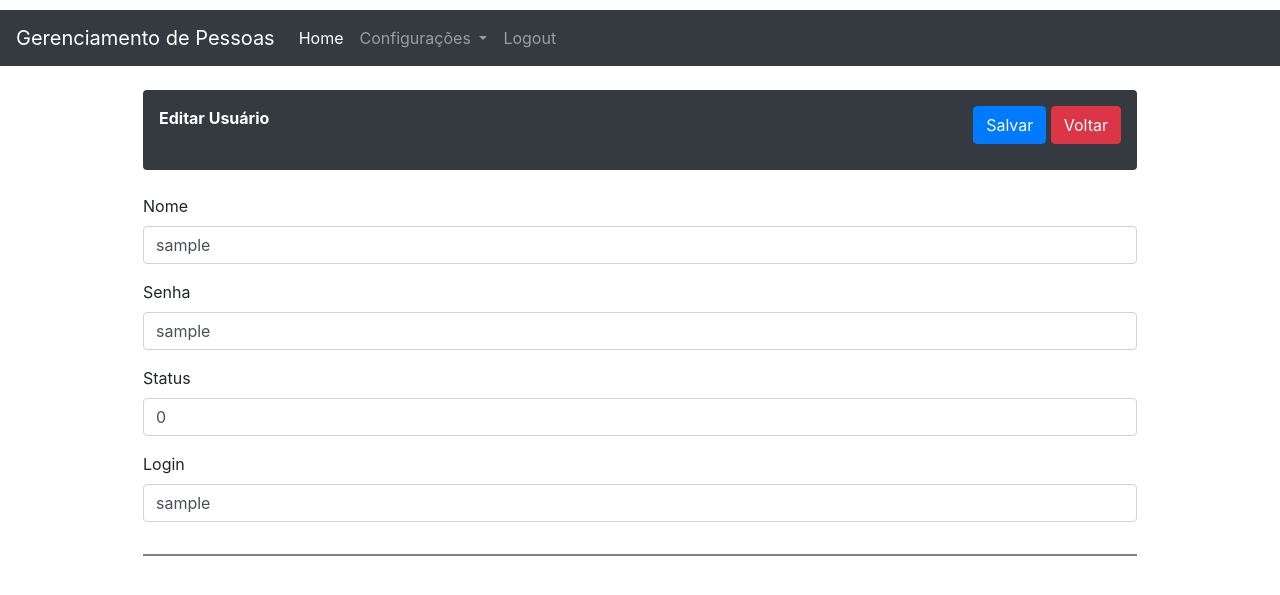
After one commit to Douglaxz/gerenciamentoEquipe, a Flask app: page /editarUsuario/1 in a window 1280 px wide. The commit adds this page. Shown: the top 595 px of the page. Run offline with Flask 2, Linux system fonts and the light colour scheme; the visitor is signed in with stand-in values (Sample User, id 1); data comes from the database, SQL or seed files in the repository; some libraries are stand-ins or nearby versions.

Commit message:
Correção de rotas

```diff
--- a/helpers.py
+++ b/helpers.py
@@ -1,22 +1,33 @@
+#importações
 import os
 from gerenciador import app
 from flask_wtf import FlaskForm
 from wtforms import StringField, validators, SubmitField
 
+#criação via wftorm do formulario de usuarios
 class FormularioUsuario(FlaskForm):
-    nome = StringField('Nome do Usuário', [validators.DataRequired(), validators.Length(min=1, max=50)])
-    senha = StringField('Senha do Usuário', [validators.DataRequired(), validators.Length(min=1, max=50)])
-    status = StringField('Status do Usuário', [validators.DataRequired(), validators.Length(min=1, max=50)])
-    login = StringField('Login do Usuário', [validators.DataRequired(), validators.Length(min=1, max=50)])
+    nome = StringField('Nome', [validators.DataRequired(), validators.Length(min=1, max=50)])
+    senha = StringField('Senha', [validators.DataRequired(), validators.Length(min=1, max=50)])
+    status = StringField('Status', [validators.DataRequired(), validators.Length(min=1, max=50)])
+    login = StringField('Login', [validators.DataRequired(), validators.Length(min=1, max=50)])
     salvar = SubmitField('Salvar')
 
+#criação via wftorm do formulario de usuarios
+class FormularioUsuarioVisualizar(FlaskForm):
+    nome = StringField('Nome', [validators.DataRequired(), validators.Length(min=1, max=50)],render_kw={'readonly': True})
+    senha = StringField('Senha', [validators.DataRequired(), validators.Length(min=1, max=50)], render_kw={'readonly': True})
+    status = StringField('Status', [validators.DataRequired(), validators.Length(min=1, max=50)], render_kw={'readonly': True})
+    login = StringField('Login', [validators.DataRequired(), validators.Length(min=1, max=50)], render_kw={'readonly': True})
+    salvar = SubmitField('Salvar')
+
+#classe de upload de imagem (desativada no momento)
 def recupera_imagem(id):
     for nome_arquivo in os.listdir(app.config['UPLOAD_PATH']):
         if f'foto{id}' in nome_arquivo:
             return nome_arquivo
     return 'semfoto.png'
 
-
+#classe de apagar fotos duplicadas de usuarios (desativada no momento)
 def deleta_arquivos(id):
     arquivo = recupera_imagem(id)
     if arquivo != 'semfoto.png':
--- /dev/null
+++ b/templates/editarUsuario.html
@@ -0,0 +1,38 @@
+{% extends "template.html"%}
+{% block conteudo %}
+<form method="post" action="{{ url_for('atualizar') }}" enctype="multipart/form-data">
+  <br>
+  <div class="container w-100 p-3 bg-dark">
+    <div class="row">
+      <div class="col-lg text-left text-white font-weight-bold">
+        {{ titulo }}
+      </div>
+      <div class="col-md text-right">
+        {{form.salvar(class="btn btn-primary")}}
+        <a class="btn btn-danger" href="{{url_for('usuario')}}">Voltar</a>
+      </div>
+    </div>
+  </div>
+  <br>
+  <fieldset>
+    <input type="hidden" name="id" id="id" value="{{id}}">
+    {{form.csrf_token()}}
+    <div class="form-group">
+      {{form.nome.label(class="form-label")}}
+      {{form.nome(class="form-control")}}
+    </div>
+    <div class="form-group">
+      {{form.senha.label(class="form-label")}}
+      {{form.senha(class="form-control")}}
+    </div>
+    <div class="form-group">
+      {{form.status.label(class="form-label")}}
+      {{form.status(class="form-control")}}
+    </div>
+    <div class="form-group">
+      {{form.login.label(class="form-label")}}
+      {{form.login(class="form-control")}}
+    </div>
+  </fieldset>
+</form>
+{% endblock%}
--- a/views.py
+++ b/views.py
@@ -2,7 +2,7 @@
 from flask import Flask, render_template, request, redirect, session, flash, url_for, send_from_directory
 from gerenciador import app, db
 from models import usuarios
-from helpers import recupera_imagem,deleta_arquivos, FormularioUsuario
+from helpers import recupera_imagem,deleta_arquivos, FormularioUsuario, FormularioUsuarioVisualizar
 import time
 
 #---------------------------------------------------------------------------------------------------------------------------------
@@ -22,19 +22,33 @@ def usuario():
 
 
 # rota para criar novo formulário usuário
-@app.route('/novo')
-def novo():
+@app.route('/novoUsuario')
+def novoUsuario():
     if session['usuario_logado'] == None:
         #return redirect('/login?proxima=novo')
-        return redirect(url_for('login',proxima=url_for('novo')))
+        return redirect(url_for('login',proxima=url_for('novoUsuario')))
     form = FormularioUsuario()
-    return render_template('novo.html', titulo='Novo Usuário', form=form)
+    return render_template('novoUsuario.html', titulo='Novo Usuário', form=form)
+
+# rota para visualizar usuário
+@app.route('/visualizarUsuario/<int:id>')
+def visualizarUsuario(id):
+    if session['usuario_logado'] == None:
+        return redirect(url_for('login',proxima=url_for('visualizarUsuario')))
+    usuario = usuarios.query.filter_by(cod_usuario=id).first()
+    form = FormularioUsuarioVisualizar()
+    form.nome.data = usuario.nome_usuario
+    form.senha.data = usuario.senha_usuario
+    form.status.data = usuario.status_usuario
+    form.login.data = usuario.login_usuario
+
+    return render_template('editarUsuario.html', titulo='Visualizar Usuário', id=id, form=form)
 
 # rota para criar novo formulário usuário
-@app.route('/editar/<int:id>')
-def editar(id):
+@app.route('/editarUsuario/<int:id>')
+def editarUsuario(id):
     if session['usuario_logado'] == None:
-        return redirect(url_for('login',proxima=url_for('editar')))
+        return redirect(url_for('login',proxima=url_for('editarUsuario')))
     usuario = usuarios.query.filter_by(cod_usuario=id).first()
     form = FormularioUsuario()
     form.nome.data = usuario.nome_usuario
@@ -42,8 +56,7 @@ def editar(id):
     form.status.data = usuario.status_usuario
     form.login.data = usuario.login_usuario
 
-    foto_usuario = recupera_imagem(id)
-    return render_template('editar.html', titulo='Editar Usuário', id=id, foto_usuario=foto_usuario, form=form)
+    return render_template('editarUsuario.html', titulo='Editar Usuário', id=id, form=form)
 
 # rota para criar novo usuário no banco de dados
 @app.route('/criar', methods=['POST',])
@@ -66,13 +79,13 @@ def criar():
     db.session.add(novoUsuario)
     db.session.commit()
 
-    arquivo = request.files['arquivo']
-    uploads_path = app.config['UPLOAD_PATH']
-    timestamp = time.time
-    deleta_arquivos(usuario.cod_usuario)
-    arquivo.save(f'{uploads_path}/foto{usuario.cod_usuario}-{timestamp}.jpg')
+    #arquivo = request.files['arquivo']
+    #uploads_path = app.config['UPLOAD_PATH']
+    #timestamp = time.time
+    #deleta_arquivos(usuario.cod_usuario)
+    #arquivo.save(f'{uploads_path}/foto{usuario.cod_usuario}-{timestamp}.jpg')
 
-    return redirect(url_for('index'))
+    return redirect(url_for('usuario'))
 
 # rota para editar novo usuário no banco de dados
 @app.route('/atualizar', methods=['POST',])
@@ -89,13 +102,13 @@ def atualizar():
         db.session.add(usuario)
         db.session.commit()
 
-        arquivo = request.files['arquivo']
-        uploads_path = app.config['UPLOAD_PATH']
-        timestamp = time.time()
-        deleta_arquivos(usuario.cod_usuario)
-        arquivo.save(f'{uploads_path}/foto{usuario.cod_usuario}-{timestamp}.jpg')
+        #arquivo = request.files['arquivo']
+        #uploads_path = app.config['UPLOAD_PATH']
+        #timestamp = time.time()
+        #deleta_arquivos(usuario.cod_usuario)
+        #arquivo.save(f'{uploads_path}/foto{usuario.cod_usuario}-{timestamp}.jpg')
 
-    return redirect(url_for('index'))
+    return redirect(url_for('usuario'))
 
 @app.route('/deletar/<int:id>')
 def deletar(id):
```
Also changed, not shown: templates/editar.html (deleted, +0 -38 lines), templates/novo.html (deleted, +0 -37 lines), templates/novoUsuario.html (added, +37 -0 lines), templates/usuarios.html (+5 -2 lines), templates/visualizarUsuario.html (added, +38 -0 lines).
